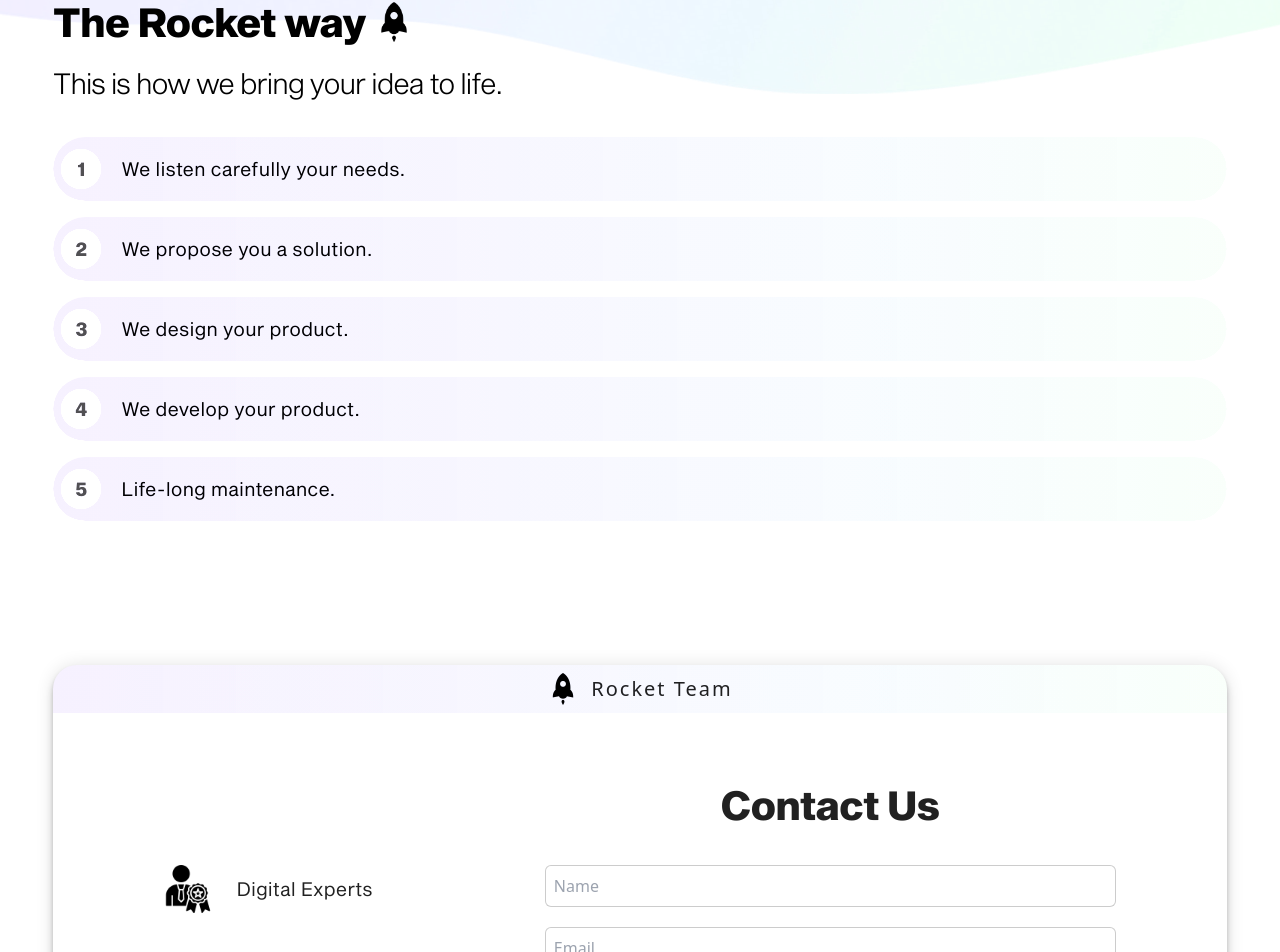
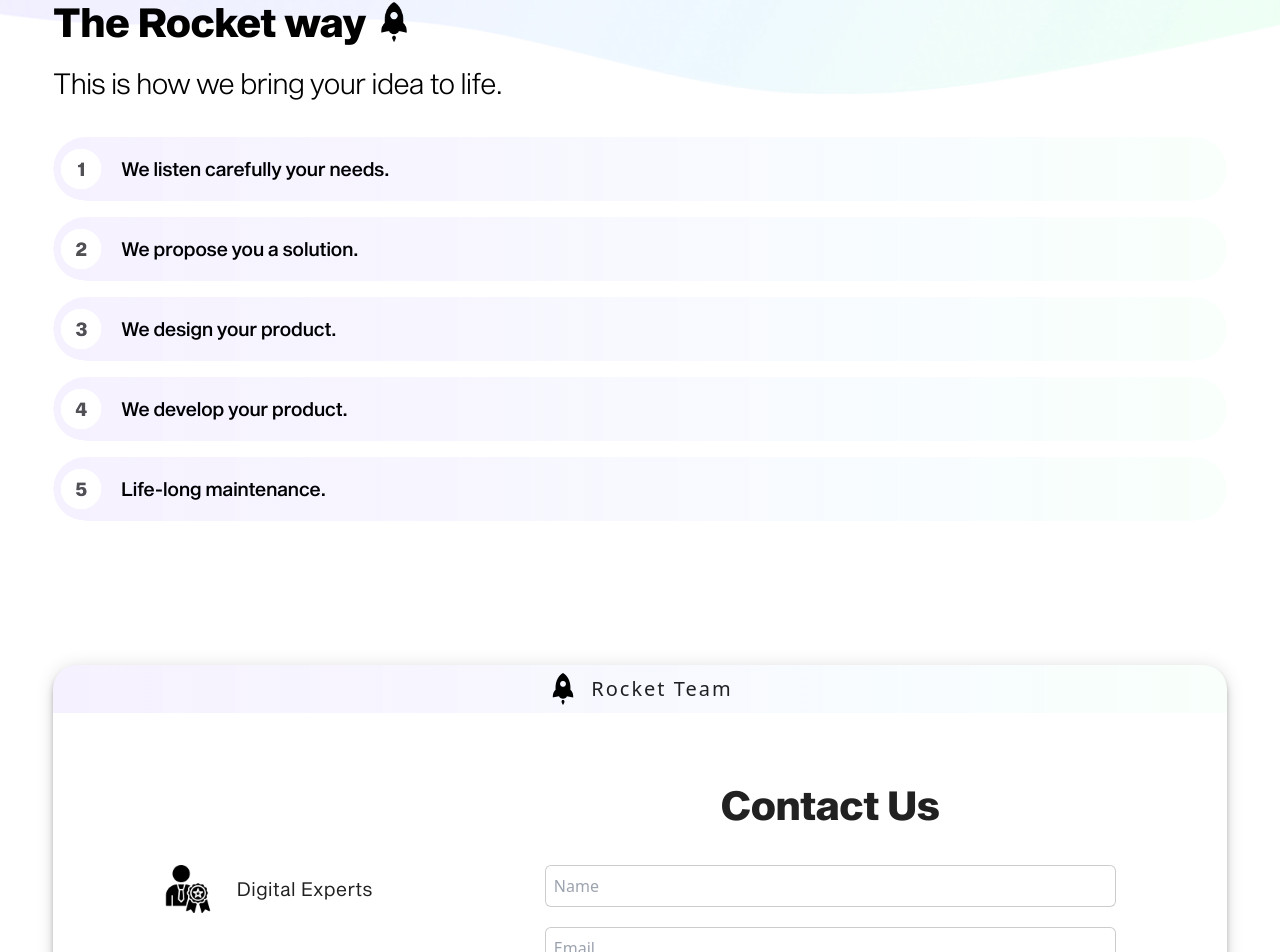
Before and after one commit to CodeOnBoat/rocketteam, a React (Create React App) app: page / in a window 1280 px wide. Shown: the part 1341-2293 px from the top of the page. Built offline with nearby package versions, Linux system fonts and the light colour scheme; no server answers.

Commit message:
some bold

```diff
--- a/src/assets/content/spanish.json
+++ b/src/assets/content/spanish.json
@@ -13,12 +13,6 @@
   "heroCard3": "Soluciones personalizadas",
   "servicesTitle": "Servicios Digitales",
   "servicesSubtitle": "Explore nuestros servicios diseñados para satisfacer sus necesidades específicas y hacer avanzar su negocio.",
-  "servicesCard1": "Diseño UX/UI",
-  "servicesCard2": "Sitios Web",
-  "servicesCard3": "Aplicaciones Telefónicas",
-  "servicesCard4": "SEO",
-  "servicesCard5": "Copywriting",
-  "servicesCard6": "Chatbots IA",
   "rocketWayTitle": "La forma Rocket",
   "rocketWaySubtitle": "Así es como damos vida a su idea.",
   "way1": "Escuchamos atentamente sus necesidades.",
--- a/src/sections/RocketWay.jsx
+++ b/src/sections/RocketWay.jsx
@@ -36,7 +36,12 @@ export const RocketWay = ({ rocketWayRef }) => {
                     {index + 1}
                   </label>
                 </div>
-                <label className="text-left">{t(way)}</label>
+                <label
+                  className="text-left"
+                  style={{ fontFamily: "SequelSansMediumHead" }}
+                >
+                  {t(way)}
+                </label>
               </motion.div>
             ))}
           </motion.ul>
```
